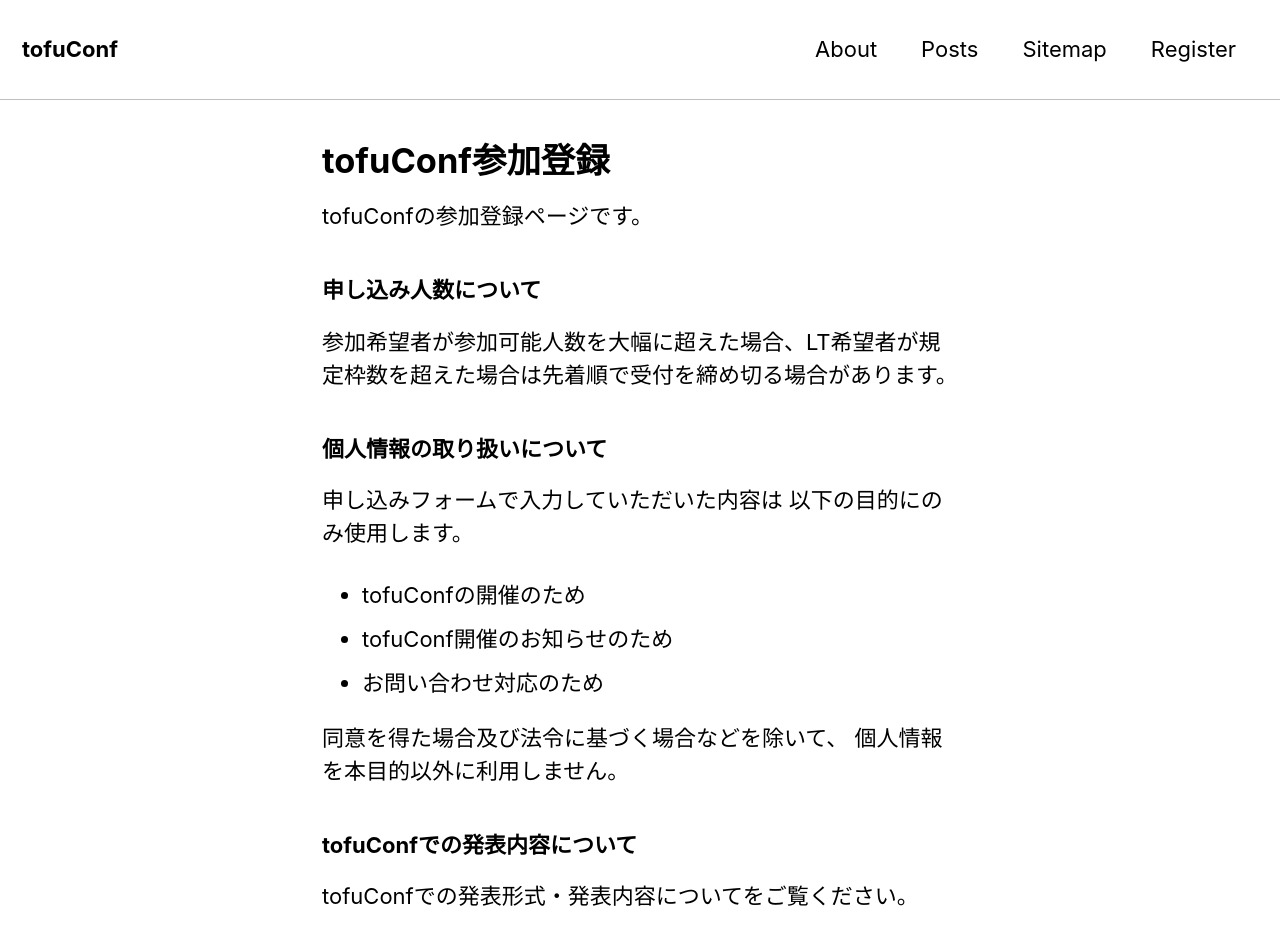
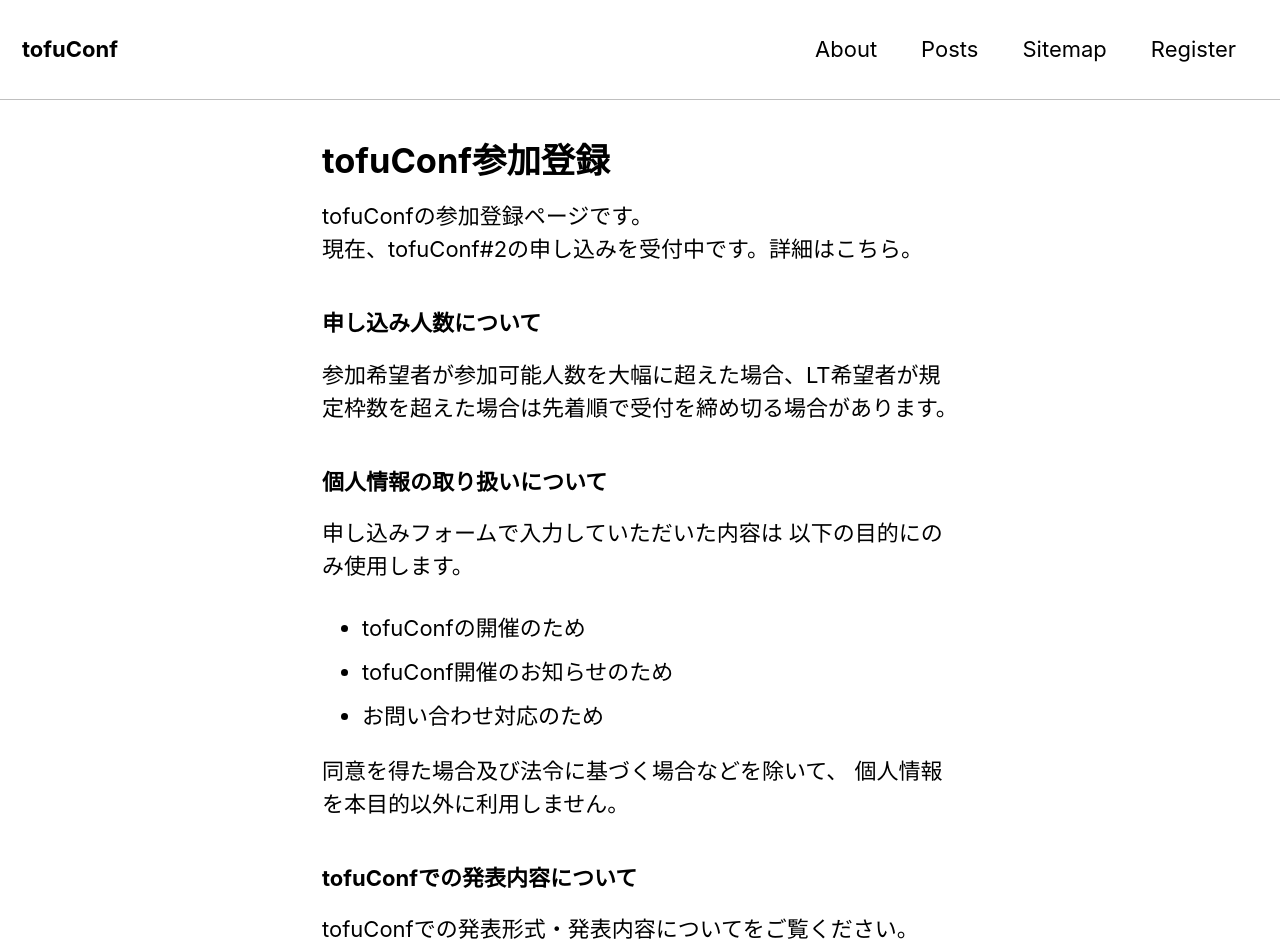
Before and after one commit to tofuconf/tofuconf.club, a Jekyll site: the page built from _pages/register.md, in a window 1280 px wide and 1400 px high. Shown: the top 952 px of the window. Built offline with Jekyll 4.4.1, drawn with Linux system fonts in a browser that asks for light colours; nearby versions of some CDN libraries; some of the changed text lies outside the part shown.

Commit message:
Add tofuConf#2 general page link to register page

```diff
--- a/_pages/register.md
+++ b/_pages/register.md
@@ -26,6 +26,7 @@ request.send();
 </script>
 
 tofuConfの参加登録ページです。
+現在、<a href="/2018-02-24/2nd-tofuconf-general.html" target="_blank">tofuConf#2</a>の申し込みを受付中です。詳細は<a href="/2018-02-24/2nd-tofuconf-general.html" target="_blank">こちら</a>。
 
 ### 申し込み人数について
 
@@ -51,6 +52,7 @@ tofuConfの参加登録ページです。
 
 <div id="register">申込者数を確認しています...<br>
 このメッセージがずっと表示されている場合は人数が正しく表記されていない可能性があります。運営に連絡をお願いします。</div>
+（この数字は本ページ読み込み時の状況です。）
 
 <iframe src="https://docs.google.com/forms/d/e/1FAIpQLSeYG4wpxs8d_uBdvD9EC7U62MnM-aZmToEqC7YBjOn2bn6rxw/viewform?embedded=true" width="100%" height="700" frameborder="0" marginheight="0" marginwidth="0">読み込んでいます...</iframe>
 
```
